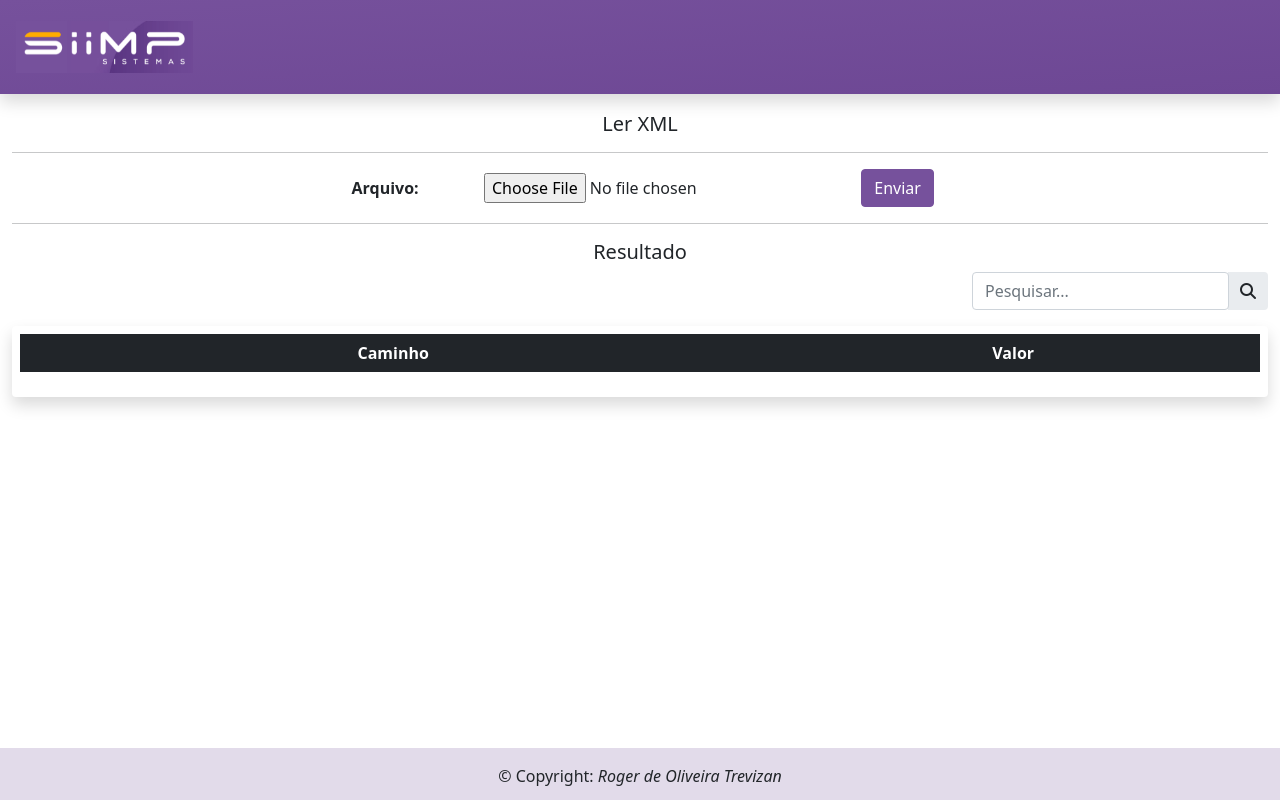
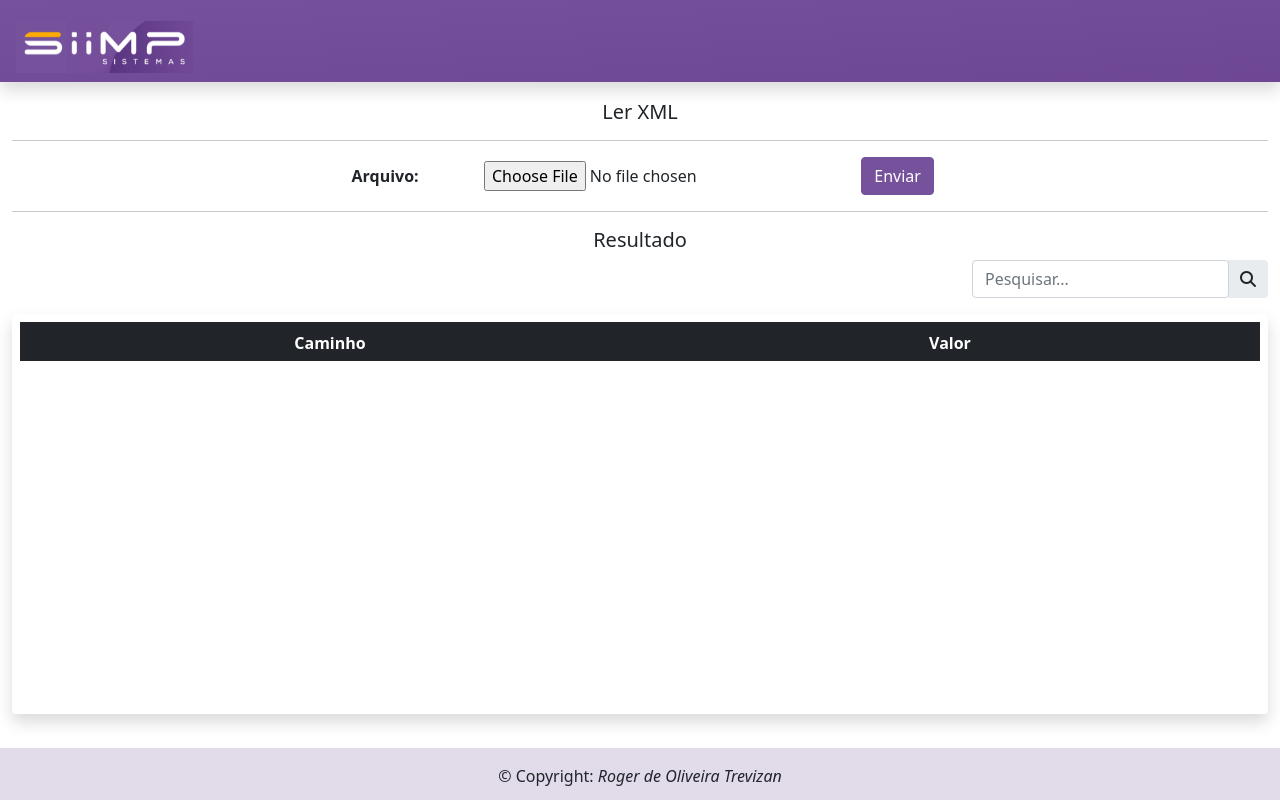
Before and after one commit to roger-otrevizan/siimp, a PHP site: page / in a window 1280 px wide. Run offline with PHP 8.4, Linux system fonts and the light colour scheme; a stand-in replaces the project's code that opens the database connection; lists and menus that the app fills with data are empty; some libraries are stand-ins or nearby versions.

Commit message:
thead fixed and navbar height updated.

```diff
--- a/assets/css/custom.css
+++ b/assets/css/custom.css
@@ -1,11 +1,28 @@
-h5 {
-    margin-left: calc(50vw-(h5/2));
+thead {
+    height: 40px;
+    line-height: 20px ;
+}
+
+tbody {
+    display:block;
+    height: 39vh;
+    overflow:auto;
+}
+thead, tbody tr {
+    display:table;
+    width:100%;
+    table-layout:fixed;
 }
 
 td {
     word-break: break-all !important;
     max-width: 100px;
     vertical-align: middle;
+}
+
+.navbar
+.navbar-brand {
+    height: 50px;
 }
 
 .footer {
@@ -24,8 +41,3 @@ td {
     background-color: #76519c !important;
     border-color: #76519c !important;
 }
-
-.table-wrap {
-    height: 45vh;
-    overflow-y: auto;
-}
```
